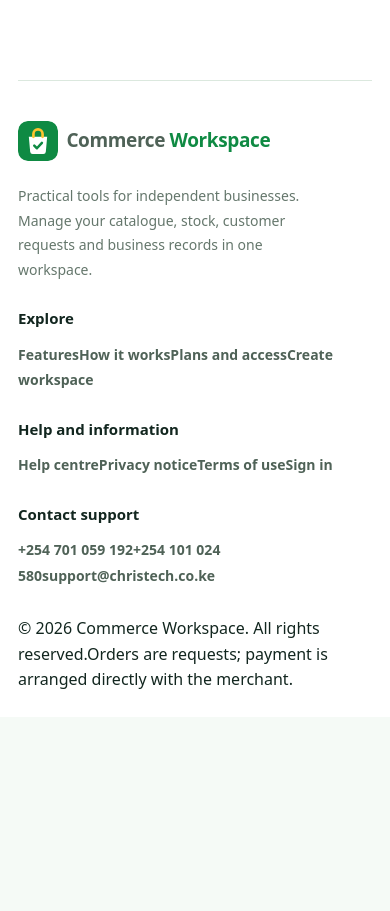
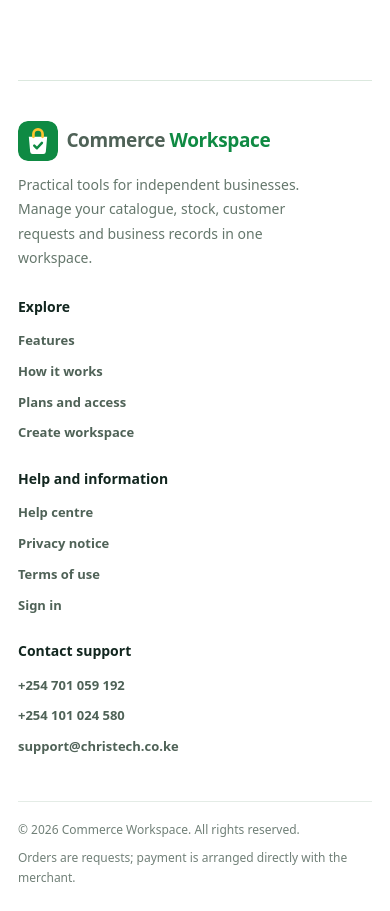
Before and after one commit to learninghub44/kenya-multitenant-commerce-docs, a Next.js app: page /terms in a window 390 px wide. Shown: the part 7840-8751 px from the top of the page. Before the commit the page ends 8557 px from the top, so only its background shows below. Built offline with nearby package versions, Linux system fonts and the light colour scheme.

Commit message:
Polish marketing footer and navigation styling

```diff
--- a/src/app/marketing.module.css
+++ b/src/app/marketing.module.css
@@ -68,3 +68,23 @@
   .nav :global(.marketing-mobile-menu){display:block}
 }
 @media(prefers-reduced-motion:reduce){.nav *{scroll-behavior:auto!important;transition:none!important}}
+
+
+/* Shared marketing shell refinements */
+.nav :global(.marketing-desktop-nav) :global(.marketing-nav-cta){padding:10px 17px;border-radius:9px;background:#0f8a43;color:#fff}
+.nav :global(.marketing-desktop-nav) :global(.marketing-nav-cta):hover{background:#0a6e35;color:#fff}
+.nav :global(.marketing-mobile-menu) nav :global(.marketing-nav-cta){background:#0f8a43;color:#fff}
+.nav :global(.marketing-mobile-menu) nav :global(.marketing-nav-cta):hover{background:#0a6e35;color:#fff}
+.footer>footer :global(.marketing-footer-brand){display:grid;align-content:start;gap:12px;min-width:0}
+.footer>footer :global(.marketing-footer-brand) p{max-width:36ch;margin:0;color:#65776c;font-size:14px;line-height:1.75}
+.footer>footer :global(.marketing-footer-column){display:grid;align-content:start;justify-items:start;gap:10px;min-width:0}
+.footer>footer :global(.marketing-footer-column) h2{margin:0 0 5px;font-size:14px;font-weight:750}
+.footer>footer :global(.marketing-footer-column) a{color:#4f6257;font-size:13px;font-weight:600;line-height:1.6;text-decoration:none;overflow-wrap:anywhere}
+.footer>footer :global(.marketing-footer-column) a:hover{color:#0a6e35;text-decoration:underline;text-underline-offset:3px}
+.footer>footer :global(.marketing-footer-bottom){grid-column:1/-1;display:flex;justify-content:space-between;gap:14px;margin-top:16px;padding-top:18px;border-top:1px solid #e4ece6;color:#718078;font-size:12px;line-height:1.65}
+@media(max-width:1000px){.footer>footer :global(.marketing-footer-brand){grid-column:1/-1}}
+@media(max-width:680px){
+ .footer>footer :global(.marketing-footer-brand),.footer>footer :global(.marketing-footer-bottom){grid-column:1/-1}
+ .footer>footer :global(.marketing-footer-bottom){flex-direction:column;gap:8px}
+}
+@media(max-width:390px){.footer>footer :global(.marketing-footer-brand),.footer>footer :global(.marketing-footer-bottom){grid-column:auto}}
```
